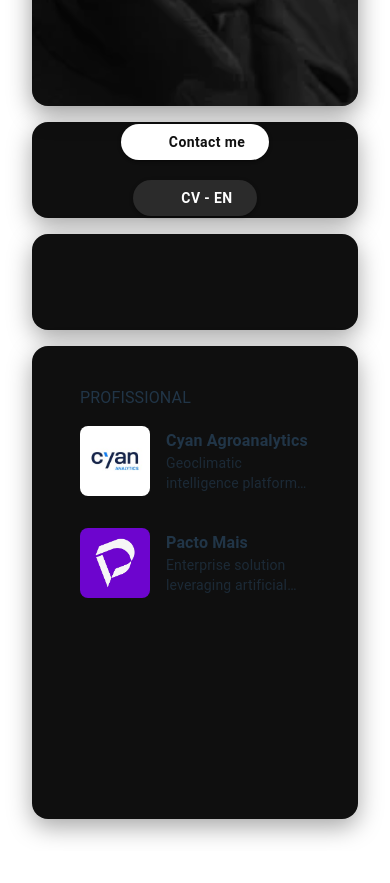
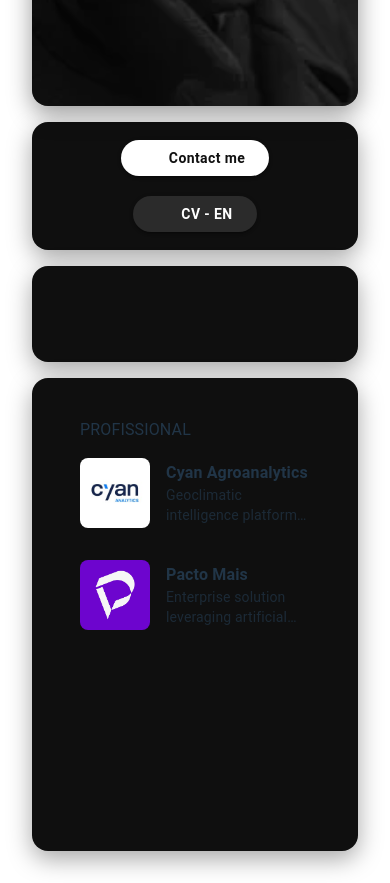
Before and after one commit to igor-rib-souza/portfolio, a React (Vite) app: page / in a window 390 px wide. Shown: the part 1000-1883 px from the top of the page. Before the commit the page ends 1851 px from the top, so only its background shows below. Built offline with nearby package versions, Linux system fonts and the light colour scheme; some icons are missing.

Commit message:
style: adding padding for mobile screens

```diff
--- a/src/components/social-media/ContactCard.tsx
+++ b/src/components/social-media/ContactCard.tsx
@@ -21,6 +21,7 @@
     <Box
       sx={{
         px: 4,
+        py: { xs: 2, sm: 0 },
         borderRadius: 4,
         backgroundColor: '#0f0f0f',
         display: 'flex',
```
